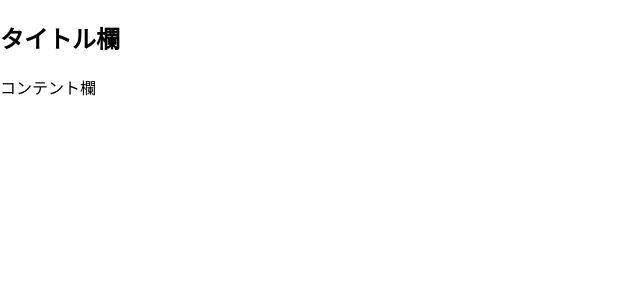
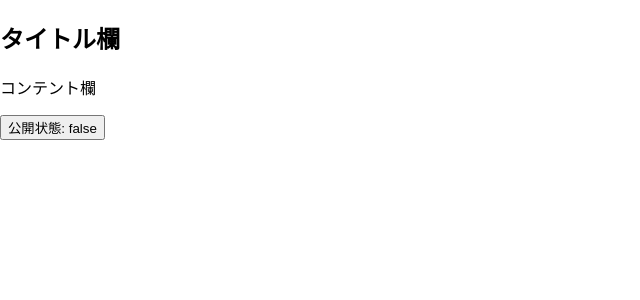
Before and after one commit to bonot9434/react-basic, a React (Create React App) app: page / in a window 1280 px wide. Shown: the top 300 px of the page, without its empty margins (0-640 px from the left). Built offline with nearby package versions, Linux system fonts and the light colour scheme.

Commit message:
useStateについて

```diff
--- a/src/components/Article.jsx
+++ b/src/components/Article.jsx
@@ -1,10 +1,16 @@
-import {Content, Title} from "./index";
+import {useState} from "react";
+import {Content, PublishButton,Title} from "./index";
 
 const Article = (props) => {
+  const [isPublished, setIsPublished] = useState(false)
+  const publishArticle = () => {
+    setIsPublished(true)
+  }
   return (
     <div>
       <Title title={props.title} />
       <Content content={props.content} />
+      <PublishButton isPublished={isPublished} onClick={publishArticle} />
     </div>
   );
 };
--- /dev/null
+++ b/src/components/PublishButton.jsx
@@ -0,0 +1,9 @@
+const PublishButton = (props) => {
+  return (
+    <button onClick={() => props.onClick()}>
+      公開状態: {props.isPublished.toString()}
+    </button>
+  )
+}
+
+export default PublishButton;
--- a/src/components/index.js
+++ b/src/components/index.js
@@ -1,3 +1,4 @@
 export {default as Article} from './Article'
 export {default as Content} from './Content'
 export {default as Title} from './Title'
+export {default as PublishButton} from './PublishButton'
```
Also changed, not shown: 1 other file (tests, documents, lock files or other folders).
